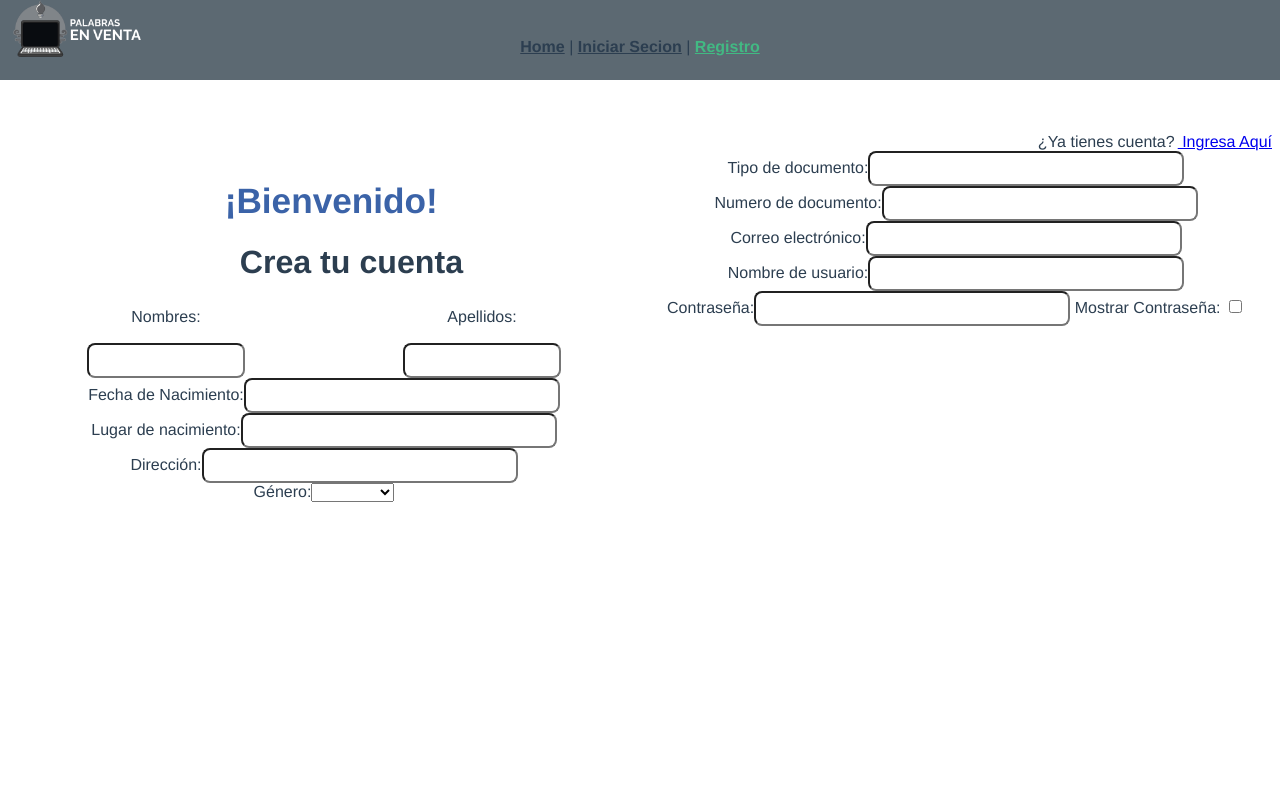
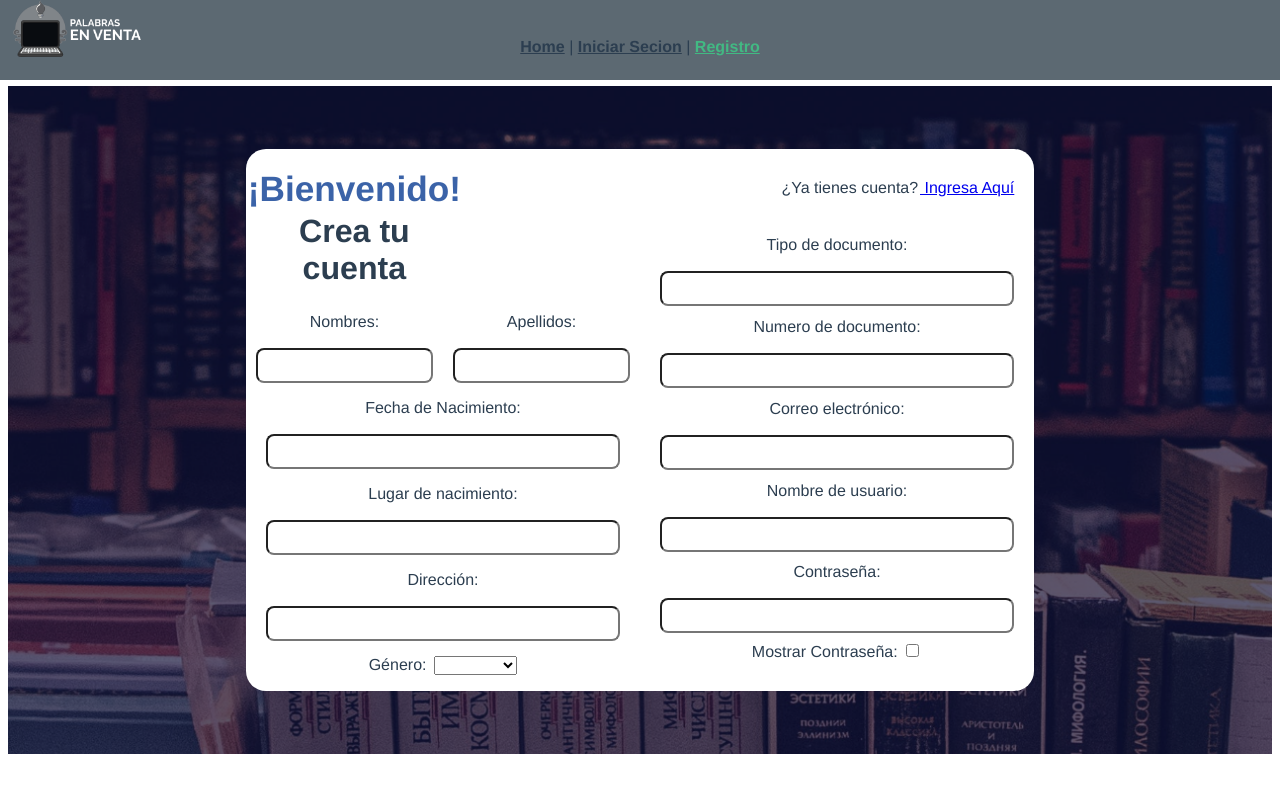
Before and after one commit to JorgeMejiaH/palabras-en-venta, a Vue app: page /sign-up in a window 1280 px wide. Shown: the top 792 px of the page. Built offline with nearby package versions, Linux system fonts and the light colour scheme.

Commit message:
todo css de pagina de registro

```diff
--- a/src/components/SignUpPage/DateInput.vue
+++ b/src/components/SignUpPage/DateInput.vue
@@ -1,12 +1,12 @@
 <template>
-  <div class="date-input">
+  <div class="date-input-container">
     <label for="dobPicker">Fecha de Nacimiento:</label>
     <input
       id="dobPicker"
       v-model="dob"
       :config="flatpickrConfig"
       @input="validateDob"
-      class="in-user-input"
+      class="date-input"
     />
     <div v-if="dobError" class="error-message">
       Ingresa una fecha de nacimiento válida.
@@ -57,7 +57,16 @@ export default {
   color: red;
   margin-top: 5px;
 }
+.date-input-container{
+  display: grid;
+  grid-template-rows: 1fr 1fr;
+  margin-top: 4%;
+}
 .date-input{
-  grid-column: 1;
+  width: 90%;
+  padding: 8px;
+  box-sizing: border-box;
+  border-radius: 8px;
+  justify-self: center;
 }
 </style>
--- a/src/components/SignUpPage/DocumentNumber.vue
+++ b/src/components/SignUpPage/DocumentNumber.vue
@@ -1,5 +1,5 @@
 <template>
-  <div>
+  <div class="document-number-container">
     <label for="DocumentNumber" class="lbl-document-number"
       >Numero de documento:</label
     >
@@ -44,4 +44,9 @@ export default {
   color: red;
   margin-top: 5px;
 }
+.document-number-container{
+  margin-top: 3%;
+  display: grid;
+  grid-template-rows: 1fr 1fr;
+}
 </style>
--- a/src/components/SignUpPage/DocumentType.vue
+++ b/src/components/SignUpPage/DocumentType.vue
@@ -1,5 +1,5 @@
 <template>
-  <div class="document-type">
+  <div class="document-type-container">
     <label for="DocumentType" class="lbl-document-type"
       >Tipo de documento:</label
     >
@@ -44,5 +44,9 @@ export default {
   color: red;
   margin-top: 5px;
 }
-
+.document-type-container{
+  margin-top: 10%;
+  display: grid;
+  grid-template-rows: 1fr 1fr;
+}
 </style>
--- a/src/components/SignUpPage/PasswordInputSignUp.vue
+++ b/src/components/SignUpPage/PasswordInputSignUp.vue
@@ -1,5 +1,5 @@
 <template>
-    <div>
+  <div class="password-container">
     <label for="password" class="lbl-user-sign-up">Contraseña:</label>
     <input
       :type="showPassword ? 'text' : 'password'"
@@ -9,7 +9,7 @@
       class="in-user-input"
     />
 
-      <label for="showPassword" class="lbl-user-sign-up">
+    <label for="showPassword" class="lbl-user-show">
       Mostrar Contraseña:
       <input
         id="showPassword"
@@ -40,4 +40,13 @@
 };
 </script>
 
-  <style></style>
+<style>
+.password-container{
+  margin-top: 3%;
+  display: grid;
+  grid-template-rows: 1fr 1fr;
+}
+.lbl-user-show{
+  margin-top: 2%;
+}
+</style>
--- a/src/components/SignUpPage/PlaceOfBirth.vue
+++ b/src/components/SignUpPage/PlaceOfBirth.vue
@@ -1,5 +1,5 @@
 <template>
-  <div>
+  <div class="place-of-birth-container">
     <label for="PlaceOfBirth" class="lbl-birth-place"
       >Lugar de nacimiento:</label
     >
@@ -44,4 +44,10 @@ export default {
   color: red;
   margin-top: 5px;
 }
+.place-of-birth-container{
+  display: grid;
+  grid-template-rows: 1fr 1fr;
+  margin-top: 4%;
+}
+
 </style>
--- a/src/components/SignUpPage/SignUpPage.vue
+++ b/src/components/SignUpPage/SignUpPage.vue
@@ -1,6 +1,6 @@
 <template>
-  <div>
-    <sign-up-header />
+  <sign-up-header />
+  <div class="background-container">
     <div class="register-container">
       <div class="first-column">
         <h1 class="txt-welcome-sign-up">¡Bienvenido!</h1>
@@ -58,28 +58,49 @@ export default {
 </script>
 
 <style>
+.background-container {
+  background-image: url(/src/assets/registerBackground.png);
+  background-size: cover;
+  background-position: center;
+  background-color: #050835;
+  height: 100%;
+  width: 100%;
+  display: flex;
+  justify-content: center;
+  align-items: center;
+}
+.register-container {
+  display: grid;
+  grid-template-columns: 1fr 1fr;
+  background-color: white;
+  border-radius: 20px;
+  margin-top: 5%;
+  margin-bottom: 5%;
+}
 .txt-welcome-sign-up {
-  text-align: end;
-  margin-right: 32%;
-  margin-top: 15%;
   font-size: 220%;
   color: #3b63a8;
   font-weight: bold;
-  z-index: 1;
+  margin-top: 5%;
+  margin-right: 45%;
 }
 .txt-register {
-  text-align: end;
-  margin-top: 0;
-  margin-right: 28%;
+  margin-top: -5%;
+  margin-right: 45%;
   font-size: 201%;
   font-weight: bold;
 }
-.register-container{
-  display: grid;
-  grid-template-columns: 1fr 1fr;
-}
-
 .second-column {
   margin-top: 10%;
 }
+.in-user-input {
+  width: 90%;
+  padding: 8px;
+  box-sizing: border-box;
+  border-radius: 8px;
+  justify-self: center;
+}
+.link-container {
+  margin-right: 5%;
+}
 </style>
--- a/src/components/SignUpPage/UserDirection.vue
+++ b/src/components/SignUpPage/UserDirection.vue
@@ -1,5 +1,5 @@
 <template>
-  <div>
+  <div class="direction-container">
     <label for="Direction" class="lbl-user-direction">Dirección:</label>
     <input
       type="text"
@@ -26,4 +26,10 @@ export default {
 };
 </script>
 
-<style scoped></style>
+<style>
+.direction-container{
+  display: grid;
+  grid-template-rows: 1fr 1fr;
+  margin-top: 4%;
+}
+</style>
--- a/src/components/SignUpPage/UserEmail.vue
+++ b/src/components/SignUpPage/UserEmail.vue
@@ -1,5 +1,5 @@
 <template>
-  <div>
+  <div class="email-container">
     <label for="Email" class="lbl-user-email">Correo electrónico:</label>
     <input
       type="text"
@@ -42,4 +42,9 @@ export default {
   color: red;
   margin-top: 5px;
 }
+.email-container{
+  margin-top: 3%;
+  display: grid;
+  grid-template-rows: 1fr 1fr;
+}
 </style>
--- a/src/components/SignUpPage/UserGender.vue
+++ b/src/components/SignUpPage/UserGender.vue
@@ -1,6 +1,6 @@
 <template>
-  <div>
-    <label for="gender">Género:</label>
+  <div class="gender-container">
+    <label for="gender" class="lbl-gender">Género:</label>
     <select v-model="selectedGender" id="gender">
       <option value="male">Masculino</option>
       <option value="female">Femenino</option>
@@ -19,4 +19,12 @@ export default {
 };
 </script>
 
-<style scoped></style>
+<style>
+.gender-container{
+  margin-top: 4%;
+  margin-bottom: 4%;
+}
+.lbl-gender{
+  margin-right: 2%;
+}
+</style>
--- a/src/components/SignUpPage/UserNamesLastNames.vue
+++ b/src/components/SignUpPage/UserNamesLastNames.vue
@@ -5,7 +5,7 @@
       type="text"
       :value="firstName"
       @input="handleChange"
-      class="in-user-input"
+      class="in-user-input-names"
       id="name"
     />
     <label for="lastName" class="lbl-user-lastname">Apellidos:</label>
@@ -13,7 +13,7 @@
       type="text"
       :value="lastName"
       @input="handleChange"
-      class="in-user-input"
+      class="in-user-input-names"
       id="lastName"
     />
   </div>
@@ -46,8 +46,8 @@ export default {
   grid-row: 1;
 }
 
-.in-user-input {
-  width: 50%;
+.in-user-input-names {
+  width: 90%;
   padding: 8px;
   box-sizing: border-box;
   border-radius: 8px;
--- a/src/components/SignUpPage/UsernameInputSignUp.vue
+++ b/src/components/SignUpPage/UsernameInputSignUp.vue
@@ -1,5 +1,5 @@
 <template>
-    <div>
+  <div class="username-container">
     <label for="username" class="lbl-user-sign-up">Nombre de usuario:</label>
     <input
       type="text"
@@ -26,4 +26,10 @@
 };
 </script>
 
-  <style></style>
+<style>
+.username-container{
+  margin-top: 3%;
+  display: grid;
+  grid-template-rows: 1fr 1fr;
+}
+</style>
```
Lines whose indentation alone changed are shown as unchanged.
